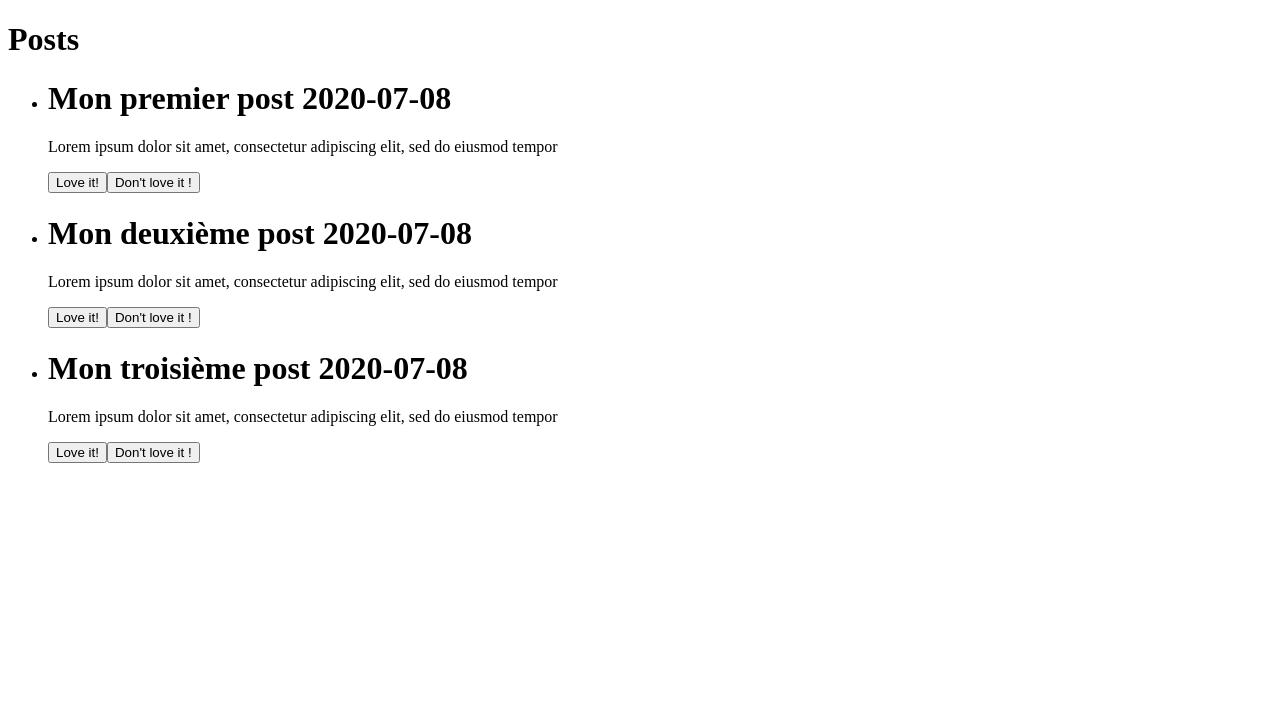
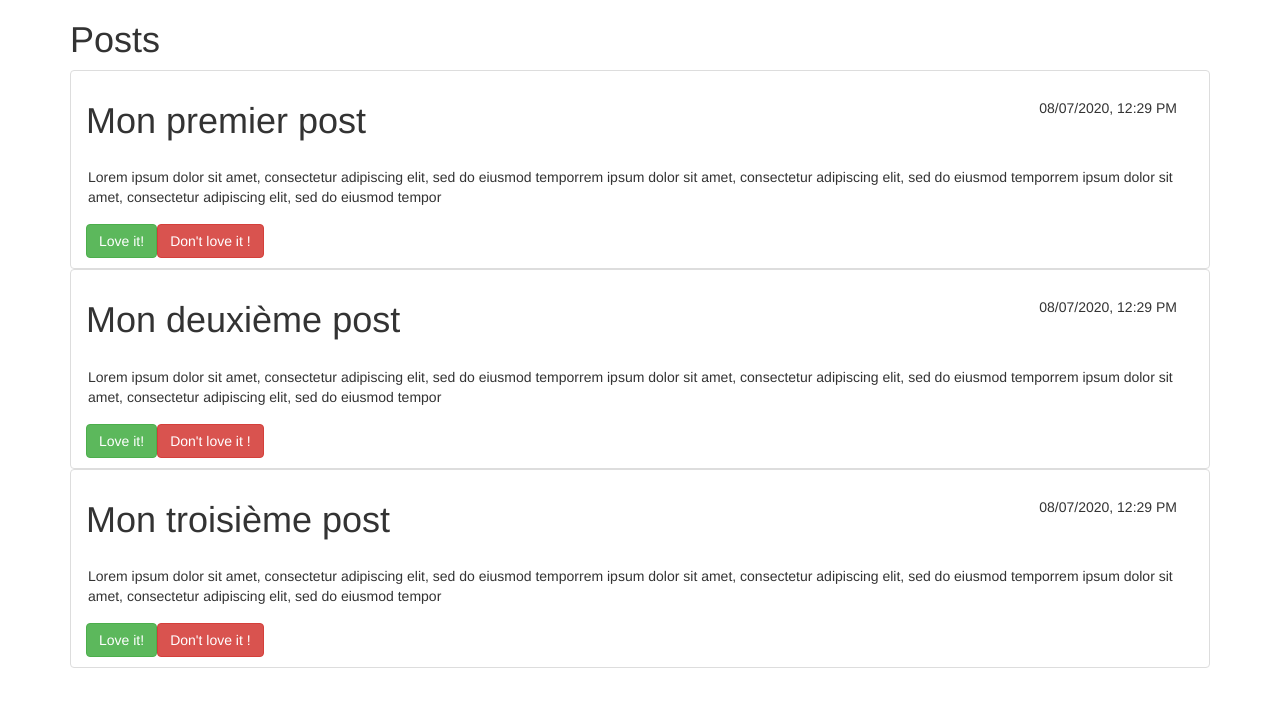
Before and after one commit to alexgirel/mon-blog, an Angular app: page / in a window 1280 px wide. Shown: the top 706 px of the page. Built offline with nearby package versions, Linux system fonts and the light colour scheme.

Commit message:
Corrections fonctionnement boutons

```diff
--- a/angular.json
+++ b/angular.json
@@ -50,6 +50,7 @@
               "src/assets"
             ],
             "styles": [
+              "node_modules/bootstrap/dist/css/bootstrap.css",
               "src/styles.scss"
             ],
             "scripts": []
--- a/package.json
+++ b/package.json
@@ -19,6 +19,7 @@
     "@angular/platform-browser": "~9.0.0",
     "@angular/platform-browser-dynamic": "~9.0.0",
     "@angular/router": "~9.0.0",
+    "bootstrap": "^3.3.7",
     "rxjs": "~6.5.4",
     "tslib": "^1.10.0",
     "zone.js": "~0.10.2"
--- a/src/app/app.component.ts
+++ b/src/app/app.component.ts
@@ -7,4 +7,5 @@ import { Component } from '@angular/core';
 })
 export class AppComponent {
   title = 'Mon Blog';
+
 }
--- a/src/app/post-list-item/post-list-item.component.html
+++ b/src/app/post-list-item/post-list-item.component.html
@@ -1,9 +1,27 @@
-<!--<li [ngClass] = "{'list-group-item':true,
-                'list-group-item-success': loveIts > 0,
-                'list-group-item-danger': loveIts < 0}">-->
-<li>
-    <h1>{{ post.titrePost }} {{ post.created_at | date: 'yyyy-MM-dd' }}</h1>
-    <p>{{ post.contenuPost }}</p>
-    <button class="btn btn-sucess">Love it!</button>
-    <button class="btn btn-danger">Don't love it !</button>
+<li [ngClass] = "{'list-group-item': true,
+                'list-group-item-success': post.loveIts > 0,
+                'list-group-item-danger': post.loveIts < 0}">
+    <div class="row">
+        <div class="col-sm-6">
+            <h1>{{ post.titrePost }}</h1>
+        </div>
+        <div class="col-sm-6 text-right">
+            <p>{{ post.created_at | date: 'dd/MM/yyyy, hh:mm a' |  uppercase }}</p>
+        </div>
+    </div>
+    <div class="row">
+        <div class="col">
+            <p>{{ post.contenuPost }}</p>
+        </div>
+    </div>
+   <!-- <div class="row">
+        <div class="col-sm-1">-->
+            <button class="btn btn-success my-2"
+                    (click)="onLoveIt()">Love it!</button>
+     <!--   </div>
+        <div class="col-sm-1"> -->
+            <button class="btn btn-danger"
+                    (click)="onDontLoveIt()">Don't love it !</button>
+        <!-- </div>
+    </div> -->
 </li>
--- a/src/app/post-list-item/post-list-item.component.ts
+++ b/src/app/post-list-item/post-list-item.component.ts
@@ -9,12 +9,21 @@ import { Post } from './post';
 export class PostListItemComponent implements OnInit {
 
   @Input() post: Post;
-  @Input() btnLoveIt: number;
-  @Input() btnDontLoveIt: number;
+  btnLoveIt: number = 0;
 
   constructor() { }
 
   ngOnInit(): void {
   }
 
+  onLoveIt() {
+    this.btnLoveIt++;
+    this.post.loveIts = this.btnLoveIt;
+  }
+
+  onDontLoveIt() {
+    this.btnLoveIt--;
+    this.post.loveIts = this.btnLoveIt;
+  }
+
 }
--- a/src/app/post-list-item/post.ts
+++ b/src/app/post-list-item/post.ts
@@ -2,13 +2,13 @@ export class Post {
 
     titrePost: string;
     contenuPost: string;
-    loveIts: number;
+    loveIts: number = 0;
     created_at: Date;
 
-    constructor(titre: string, contenu: string, loveIts: number) {
+    constructor(titre: string, contenu: string) {
       this.titrePost = titre;
       this.contenuPost = contenu;
-      this.loveIts = loveIts;
+      //this.loveIts = 0;
       this.created_at = new Date();
     }
 
--- a/src/app/post-list/post-list.component.html
+++ b/src/app/post-list/post-list.component.html
@@ -1,6 +1,8 @@
+<div class="container">
     <h1>Posts</h1>
     <ul class="list-group">
         <app-post-list-item *ngFor="let postItem of listPosts"
                             [post] = "postItem">
         </app-post-list-item>
     </ul>
+</div>
--- a/src/app/post-list/post-list.component.ts
+++ b/src/app/post-list/post-list.component.ts
@@ -10,9 +10,9 @@ import { Post } from '../post-list-item/post';
 export class PostListComponent implements OnInit {
 
   listPosts: Post[] = [
-    new Post("Mon premier post", "Lorem ipsum dolor sit amet, consectetur adipiscing elit, sed do eiusmod tempor",  0 ),
-    new Post("Mon deuxième post", "Lorem ipsum dolor sit amet, consectetur adipiscing elit, sed do eiusmod tempor",  5 ),
-    new Post("Mon troisième post", "Lorem ipsum dolor sit amet, consectetur adipiscing elit, sed do eiusmod tempor",  -4 )
+    new Post("Mon premier post", "Lorem ipsum dolor sit amet, consectetur adipiscing elit, sed do eiusmod temporrem ipsum dolor sit amet, consectetur adipiscing elit, sed do eiusmod temporrem ipsum dolor sit amet, consectetur adipiscing elit, sed do eiusmod tempor" ),
+    new Post("Mon deuxième post", "Lorem ipsum dolor sit amet, consectetur adipiscing elit, sed do eiusmod temporrem ipsum dolor sit amet, consectetur adipiscing elit, sed do eiusmod temporrem ipsum dolor sit amet, consectetur adipiscing elit, sed do eiusmod tempor" ),
+    new Post("Mon troisième post", "Lorem ipsum dolor sit amet, consectetur adipiscing elit, sed do eiusmod temporrem ipsum dolor sit amet, consectetur adipiscing elit, sed do eiusmod temporrem ipsum dolor sit amet, consectetur adipiscing elit, sed do eiusmod tempor" )
   ];
 
   constructor() { }
--- a/src/styles.scss
+++ b/src/styles.scss
@@ -1 +1,5 @@
 /* You can add global styles to this file, and also import other style files */
+
+p {
+    margin: 17px;
+}
```
Also changed, not shown: 1 other file (tests, documents, lock files or other folders). Lines whose indentation alone changed are shown as unchanged.
